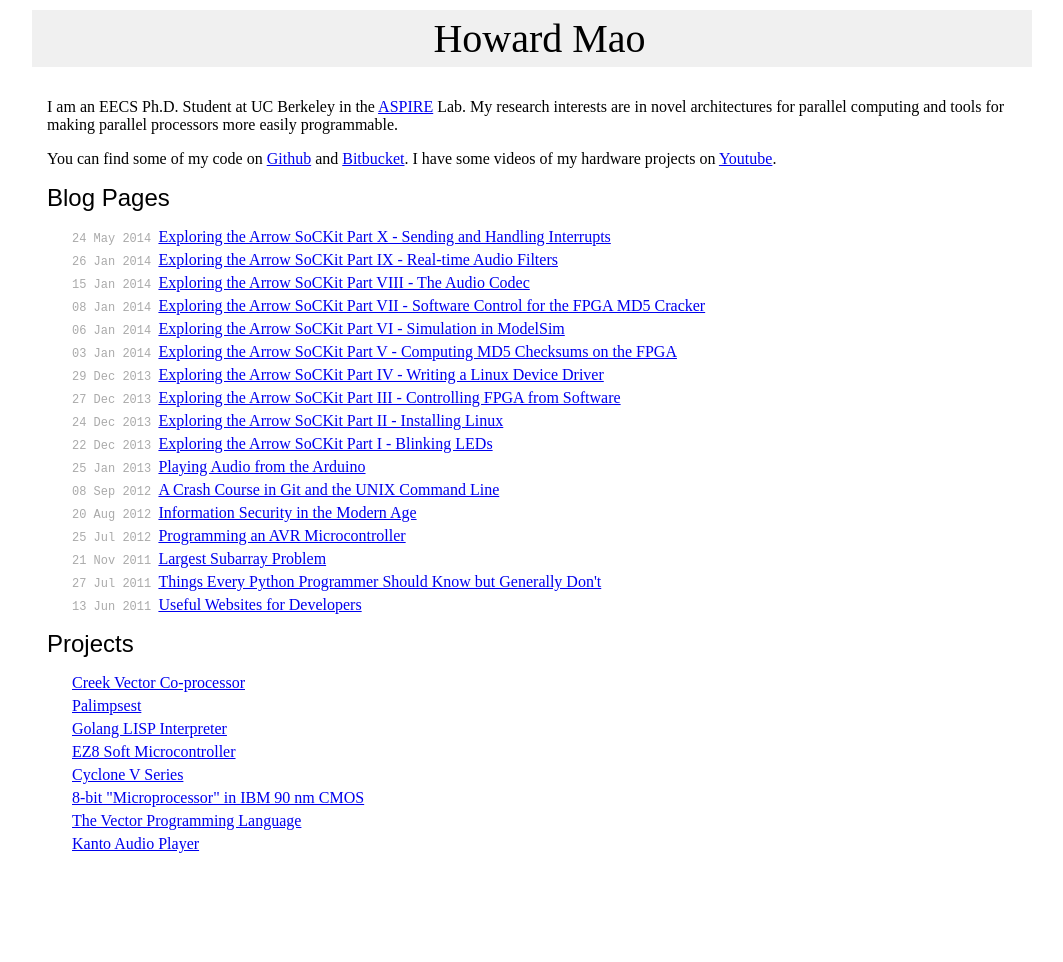
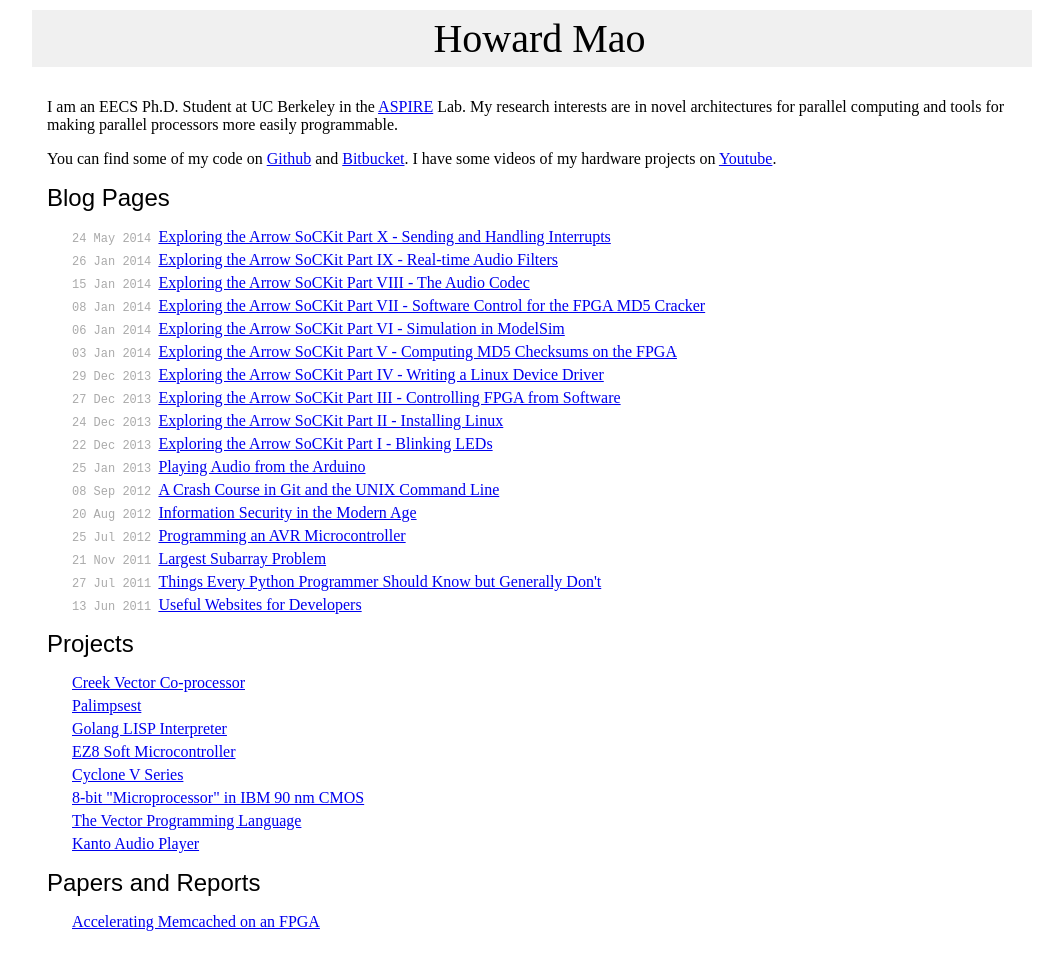
Before and after one commit to zhemao/zhemao.github.com, a Jekyll site: the page built from index.html, in a window 1280 px wide. Shown: the whole page, without its empty margins (108-1171 px from the left). Built offline with Jekyll 4.4.1, drawn with Linux system fonts in a browser that asks for light colours; before the commit the page ends 900 px from its top, so only the background shows below that.

Commit message:
add memcached accelerator report

```diff
--- a/index.html
+++ b/index.html
@@ -31,3 +31,8 @@ of my hardware projects on <a href="http://www.youtube.com/zhemaoce">Youtube</a>
 <li><a href="{{post.url}}">{{post.title}}</a></li>
 {% endfor %}
 </ul>
+
+<h2>Papers and Reports</h2>
+<ul class="front-page-list">
+  <li><a href="/papers/memcached-fpga-accel.pdf">Accelerating Memcached on an FPGA</a></li>
+</ul>
```
Also changed, not shown: 1 other file.
